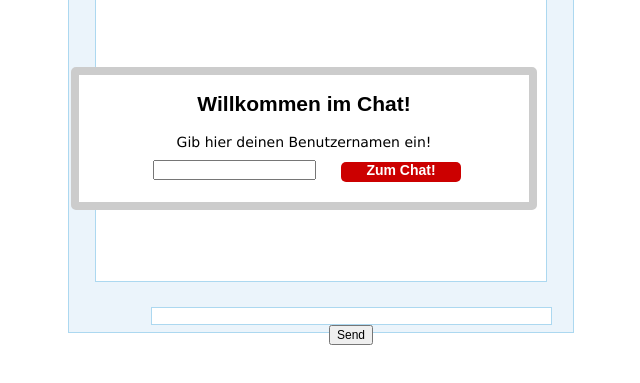
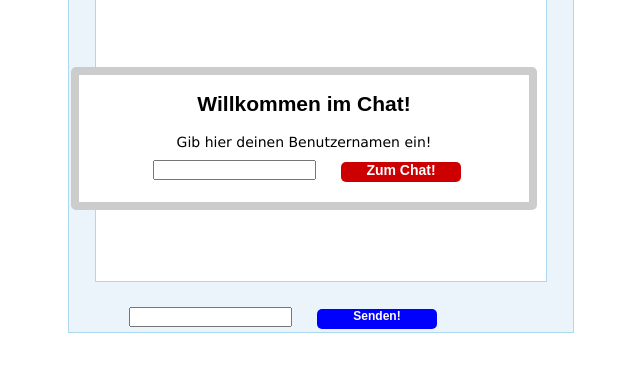
Before and after one commit to Nhyx3/chatapp, a website: page app/Yourmothersfavorite/index.html in a window 1280 px wide. Shown: the part 93-476 px from the top of the page, without its empty margins (319-959 px from the left). Drawn offline with nearby package versions, Linux system fonts and the light colour scheme.

Commit message:
zum testen

```diff
--- a/app/Yourmothersfavorite/index.html
+++ b/app/Yourmothersfavorite/index.html
@@ -40,9 +40,8 @@
 
     <div id="chatbox"></div>
 
-    <form name="message" action="">
-        <input name="usermsg" type="text" id="usermsg" size="63" />
-        <input name="submitmsg" type="submit"  id="submitmsg" value="Send" />
+    <form id="löschen" name="message">
+        <input type="text" name="checkListItemMessage"/> <div id="senden"><p> Senden!</p></div>
     </form>
 </div>
 </body>
--- a/app/Yourmothersfavorite/script.js
+++ b/app/Yourmothersfavorite/script.js
@@ -20,6 +20,15 @@ if (username !== "") {
     alert('Bitte erst Nutzernamen eingeben');
 }
 
+
+
+
+$("#senden").click(function(){
+var nachricht = $('input[name=checkListItemMessage]').val();
+$("#chatbox").append('<div class="item">' + username + ": " + nachricht + '</div>');
+
+});
+
 });
 
 
--- a/app/Yourmothersfavorite/style.css
+++ b/app/Yourmothersfavorite/style.css
@@ -120,3 +120,21 @@ form {
 
   margin-bottom: 10px;
 }
+
+#senden {
+    display: inline-block;
+    height:20px;
+    width:120px;
+    background-color:blue;
+    font-family:arial;
+    font-weight:bold;
+    color:#ffffff;
+    border-radius: 5px;
+    text-align:center;
+    margin-top:2px;
+    float: right;
+    display:table;
+    margin-bottom: 10px;
+    margin-left: 25px;
+
+}
```
